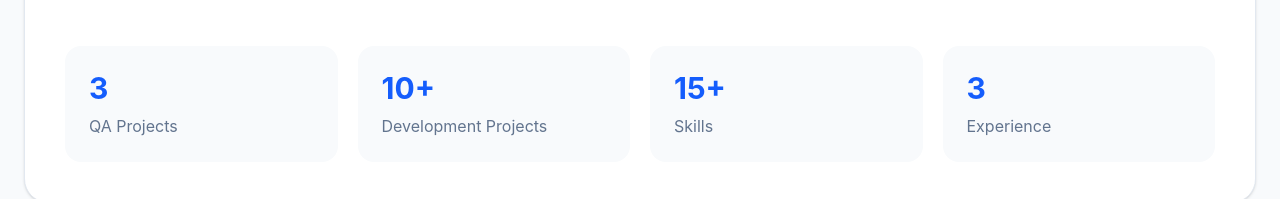
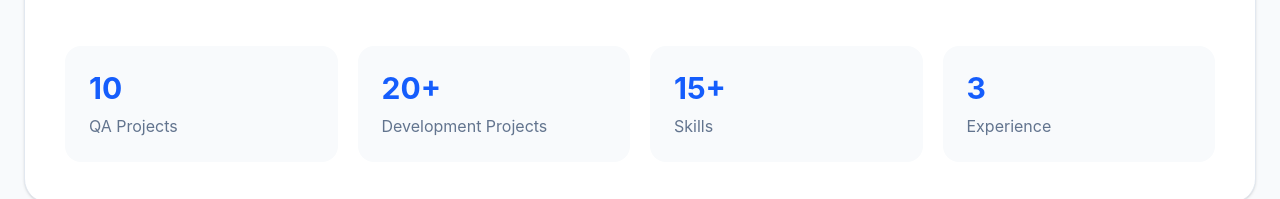
Before and after one commit to naimuropu-cell/naimuropu-cell.github.io, a React (Vite) app: page / in a window 1280 px wide. Shown: the part 469-668 px from the top of the page. Built offline with nearby package versions, Linux system fonts and the light colour scheme.

Commit message:
update project number

```diff
--- a/src/components/Dashboard.tsx
+++ b/src/components/Dashboard.tsx
@@ -52,12 +52,12 @@ export default function Dashboard() {
         <div className="grid grid-cols-2 md:grid-cols-4 gap-5 mt-12">
 
           <div className="rounded-2xl bg-slate-50 p-6">
-            <h3 className="text-3xl font-bold text-blue-600">3</h3>
+            <h3 className="text-3xl font-bold text-blue-600">10</h3>
             <p className="mt-2 text-slate-500">QA Projects</p>
           </div>
 
           <div className="rounded-2xl bg-slate-50 p-6">
-            <h3 className="text-3xl font-bold text-blue-600">10+</h3>
+            <h3 className="text-3xl font-bold text-blue-600">20+</h3>
             <p className="mt-2 text-slate-500">Development Projects</p>
           </div>
 
```
